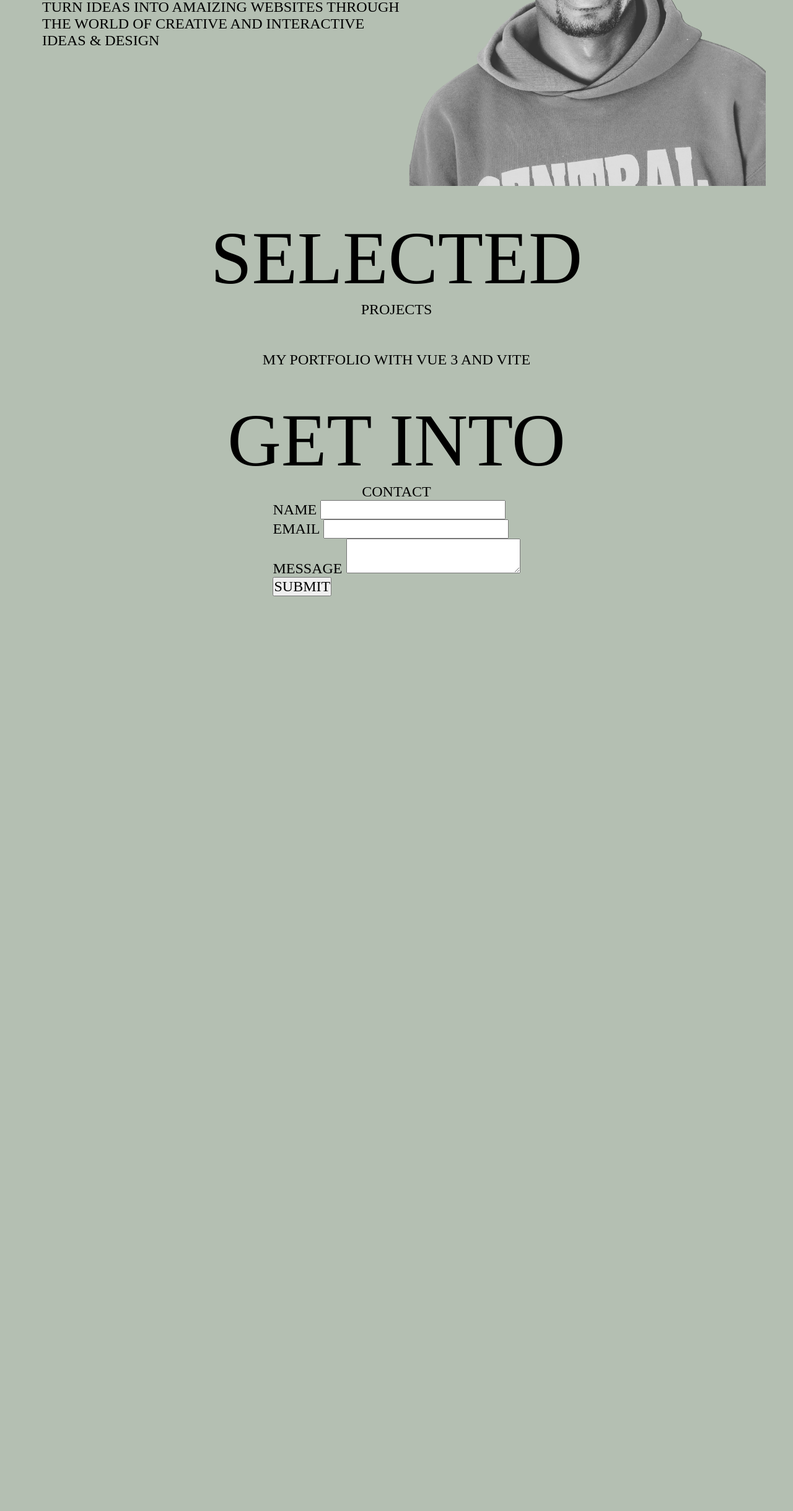
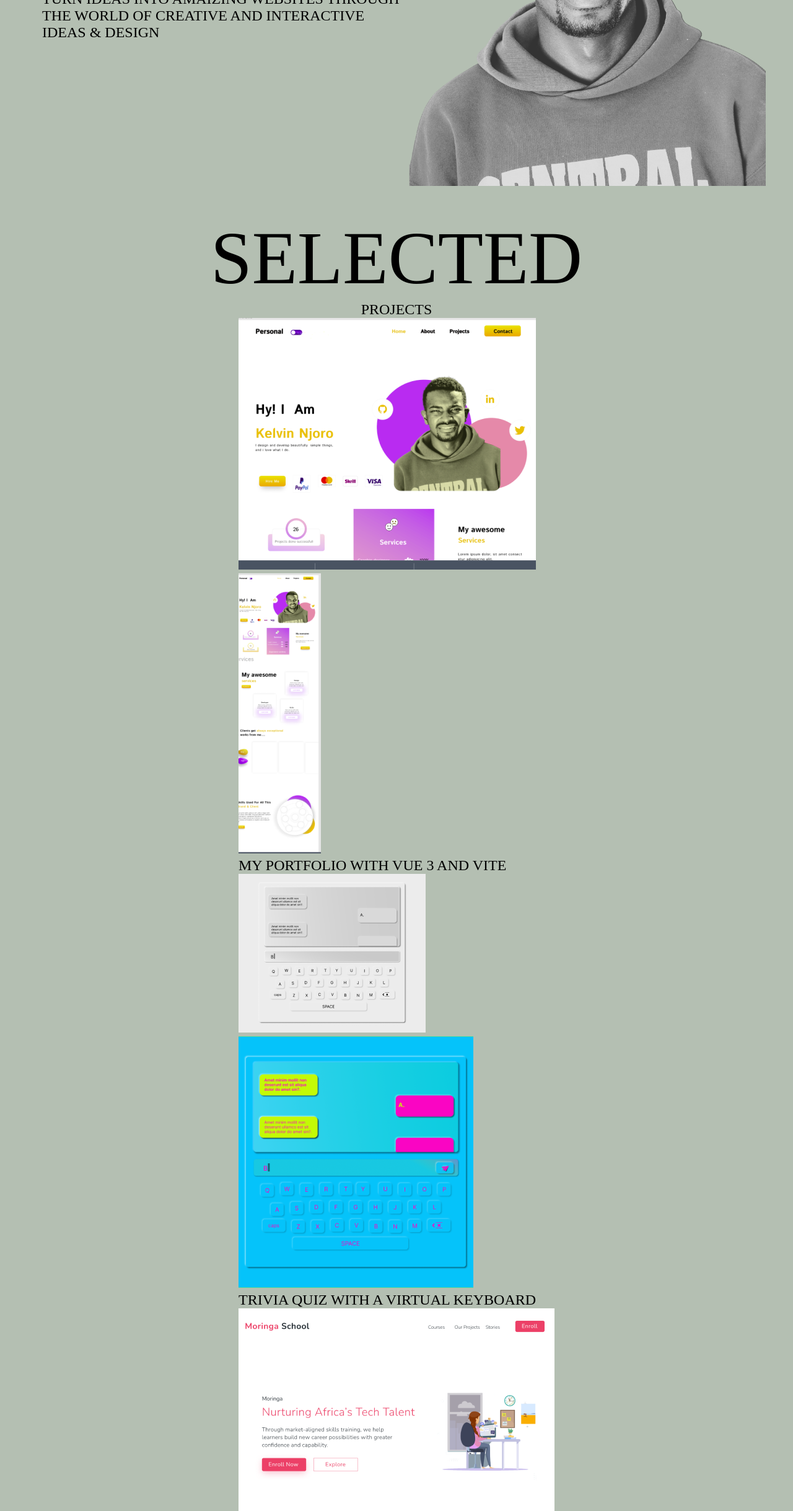
Before and after one commit to principalkelvo/portfolio-with-html-css-and-js, a plain HTML site: page index.html in a window 1280 px wide. Shown: the part 1121-3559 px from the top of the page at 62% size. Before the commit the page ends 2107 px from the top, so only its background shows below. Drawn offline with Linux system fonts and the light colour scheme.

Commit message:
adds images and links to specific projects

```diff
--- a/index.html
+++ b/index.html
@@ -19,7 +19,7 @@
             <ul>
                 <li> <a href="#">Home</a> </li>
                 <li> <a href="#about">About</a> </li>
-                <li> <a href="#projects">My Projects</a>  </li>
+                <li> <a href="#projects">My Projects</a> </li>
                 <li> <a href="#contact">Contact</a> </li>
             </ul>
         </div>
@@ -32,10 +32,10 @@
     </div>
     <!-- about section -->
     <div class="section about" id="about">
-        <div class="columns">
+        <div class="columns is-flex">
             <div class="column is-6">
                 <div class="aboutContent">
-                <h2>Hi! I am <strong>Kelvin Njoro</strong> </h2>
+                    <!-- <h2>Hi! I am <strong>Kelvin Njoro</strong> </h2> -->
                     <p>In my years of <span>Designing</span> and <span>Developing</span> , I turn ideas into amaizing
                         websites through the world of <span>Creative</span> and <span>Interactive ideas</span> &
                         <span>design</span> </p>
@@ -56,17 +56,58 @@
         </div>
         <div class="columns">
             <div class="column">
-                <div class="imagecard">
+                <div class="card">
+                    <div class="imageCard">
                         <div class="images is-addon">
                             <div class="image">
-                            <img src="" alt="">
+                                <img src="./assets/images/portfolio.png" alt="portfolio with vue 3 and vite">
                             </div>
                             <div class="image">
-                            <img src="" alt="">
+                                <img src="./assets/images/fullPortfolio.png" alt="portfolio with vue 3 and vite">
                             </div>
                         </div>
                         <div class="imageContent">
                             <h3>My portfolio with vue 3 and vite</h3>
+                        </div>
+                    </div>
+                </div>
+                <div class="card">
+                    <div class="imageCard">
+
+                        <div class="images is-addon">
+                            <div class="image small">
+                                <a href="" target="_blank">
+                                <img src="./assets/images/TriviaQuizNight.png" alt="trivia quiz with a virtual keyboard dark mode">
+                            </a>
+                            </div>
+                            <div class="image small">
+                                <a href="" target="_blank">
+                                <img src="./assets/images/TriviaQuizDay.png" alt="trivia quiz with a virtual keyboard">
+                            </a>
+                            </div>
+                        </div>
+                        <div class="imageContent">
+                            <h3>TRIVIA QUIZ WITH A VIRTUAL KEYBOARD</h3>
+                        </div>
+                    </div>
+                </div>
+                <div class="card">
+                    <div class="imageCard"></div>
+                    <div class="images is-addon">
+                        <div class="image">
+                            <a href="principalkelvo.github.io/school_landing_page/" target="_blank">
+                            <img src="./assets/images/moringaLandingPage.png" alt="moringa school landing page">
+                        </a>
+                        </div>
+                        <div class="image">
+                            <a href="principalkelvo.github.io/school_landing_page" target="_blank">
+                            <img src="./assets/images/fullMoringaLanding page.png" alt="full moringa school landing page">
+                        </a>
+                        </div>
+                    </div>
+                    <div class="imageContent">
+                        <h3>MORINGA SCHOOL LANDING PAGE</h3>
+                    </div>
                 </div>
             </div>
         </div>
@@ -86,11 +127,11 @@
                 <div class="form">
                     <div class="inputs">
                         <label for="name">Name</label>
-                    <input type="text" >
+                        <input type="text">
                     </div>
                     <div class="inputs">
                         <label for="email">email</label>
-                    <input type="email" >
+                        <input type="email">
                     </div>
                     <div class="inputs">
                         <label for="message">message</label>
```
Lines whose indentation alone changed are shown as unchanged.
